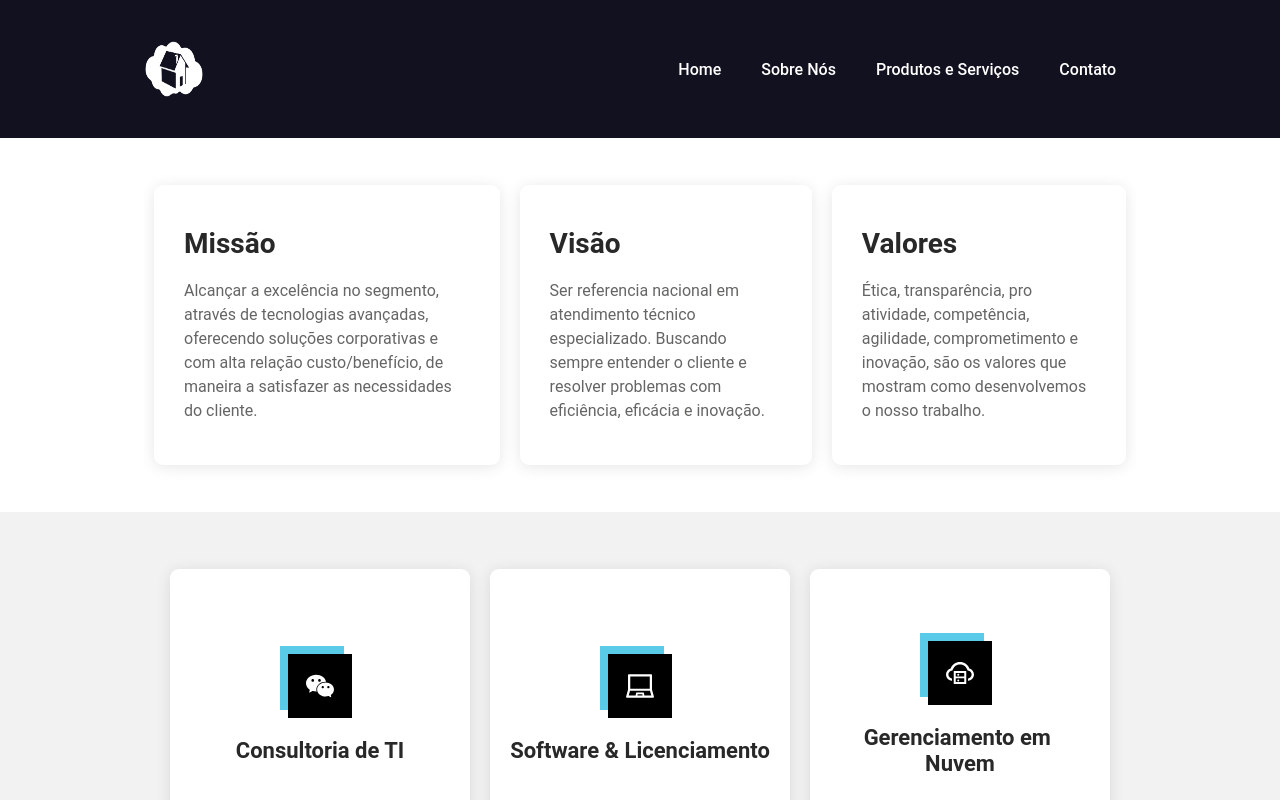
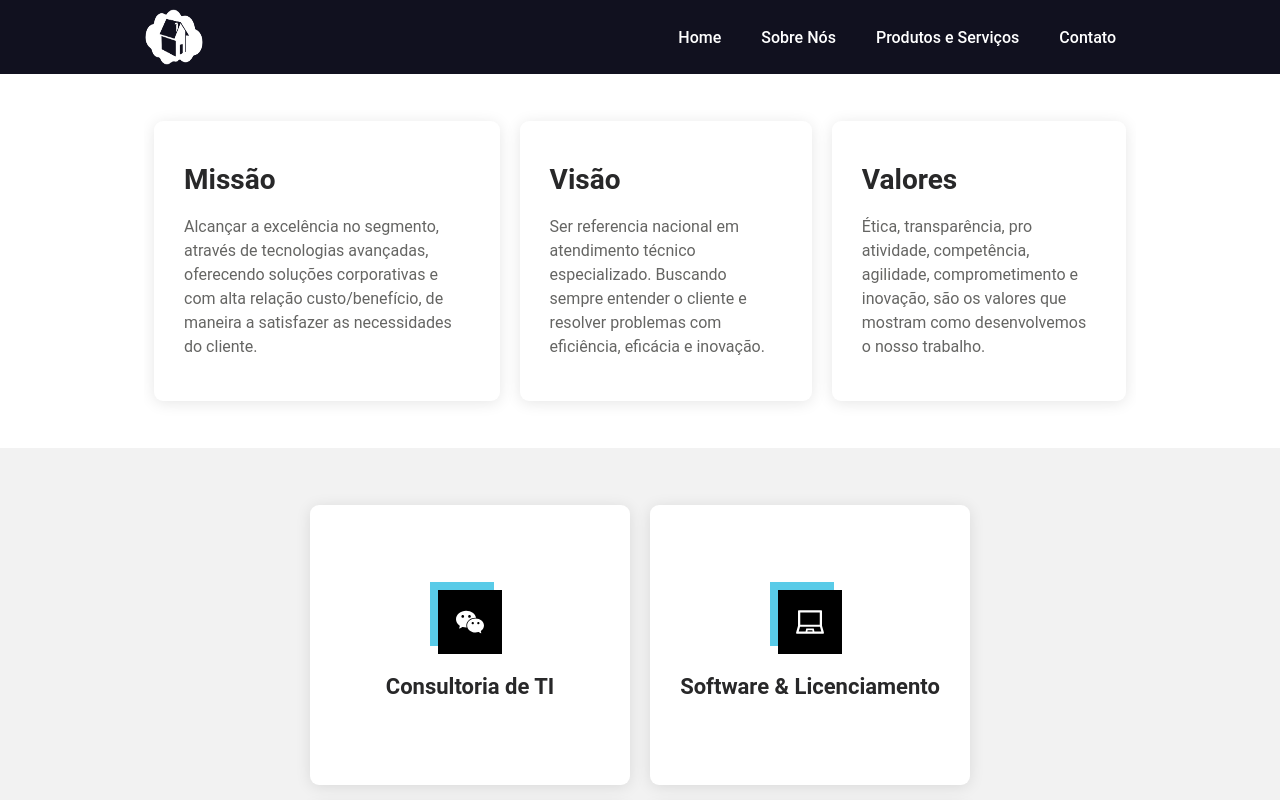
Before and after one commit to CloudHouseDev/landing-page-business, a React (Create React App) app: page / in a window 1280 px wide. Shown: the top 800 px of the page. Built offline with nearby package versions, Linux system fonts and the light colour scheme.

Commit message:
style: add css

```diff
--- a/src/pages/Default.jsx
+++ b/src/pages/Default.jsx
@@ -11,7 +11,7 @@ import "../styles/default-page.css";
 function DefaultPage() {
     return (
         <>
-            <Container className="background-black">
+            <Container className="background-black header-container">
                 <Header />
             </Container>
             <Container className="background-white">
--- a/src/pages/components/ServicesOffer/ServicesOffer.jsx
+++ b/src/pages/components/ServicesOffer/ServicesOffer.jsx
@@ -32,7 +32,7 @@ function ServicesOffer() {
                     <div className="wrapper-icon">
                         <CloudServerOutlined />
                     </div>
-                    <h4>Gerenciamento em Nuvem</h4>
+                    <h4>Gerenciamento em Nuvem & Hospedagem</h4>
                 </div>
                 <div className="box-service-offers">
                     <div className="wrapper-icon">
--- a/src/pages/components/ServicesOffer/styles.css
+++ b/src/pages/components/ServicesOffer/styles.css
@@ -30,7 +30,7 @@
     justify-content: center;
     align-items: flex-start;
     border-radius: 9px;
-    width: 300px;
+    width: 320px;
     margin: 10px 10px;
 }
 
@@ -93,3 +93,15 @@
         width: 100%;
     }
 }
+
+@media (max-width: 375px) {
+    .box-service-offers h4 {
+        font-size: 20px;
+    }
+}
+
+@media (max-width: 300px) {
+    .box-service-offers h4 {
+        font-size: 16px;
+    }
+}
--- a/src/pages/components/aboutUs/styles.css
+++ b/src/pages/components/aboutUs/styles.css
@@ -13,7 +13,7 @@
     box-shadow: 0px 2px 15px rgba(0, 0, 0, 0.1);
     transition: all ease-in-out 0.4s;
     min-height: 280px;
-    max-width: 470px;
+    max-width: 50%;
     min-width: 200px;
     display: flex;
     flex-direction: column;
--- a/src/styles/default-page.css
+++ b/src/styles/default-page.css
@@ -5,3 +5,7 @@
 .background-white {
     background-color: var(--white-400);
 }
+
+.header-container .wrapper-limit {
+    padding: 0 1rem;
+}
```
